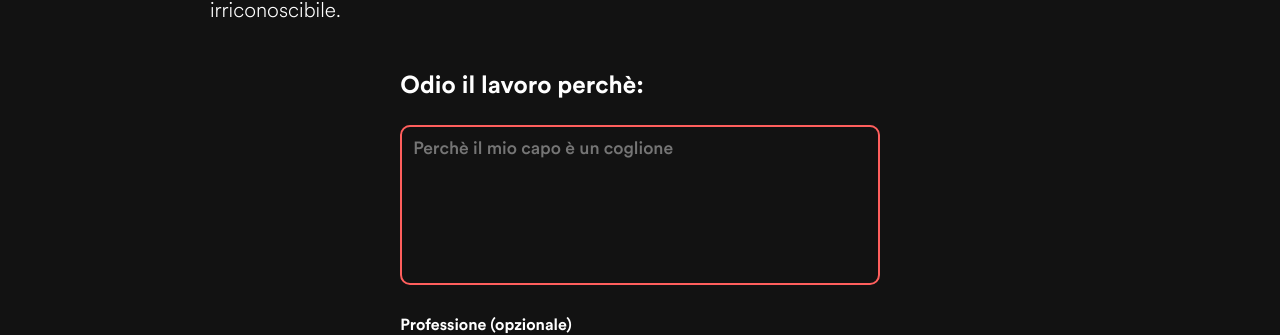
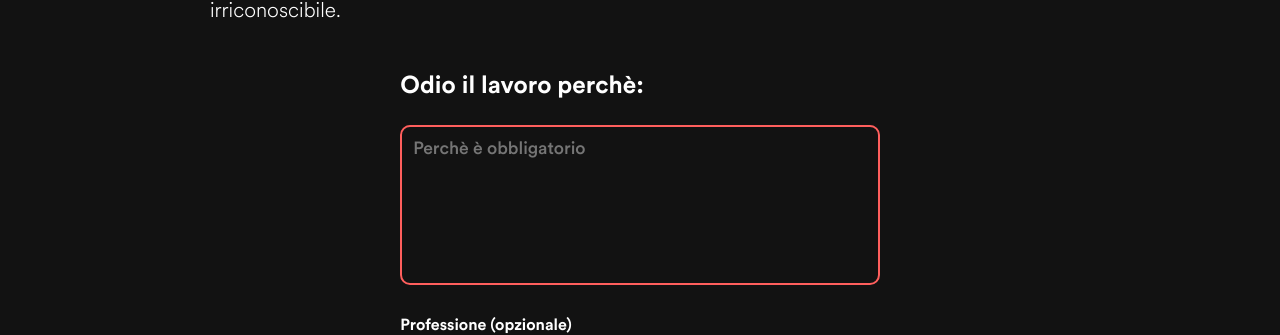
Before and after one commit to marcinjak9/odiarelavorare, a Next.js app: page /speakupold in a window 1280 px wide. Shown: the part 1399-1734 px from the top of the page. Built offline with nearby package versions, Linux system fonts and the light colour scheme; no server answers.

Commit message:
fix meme placeholder

```diff
--- a/components/Form.js
+++ b/components/Form.js
@@ -73,7 +73,7 @@ export default function Form () {
       <div className={styles.formContainer}>
         <h3>Odio il lavoro perchè:</h3>
         <textarea
-          placeholder="Perchè il mio capo è un coglione"
+          placeholder="Perchè è obbligatorio"
           value={text} onChange={(e) => setText(e.target.value)}
           className={styles.form}
         />
```
